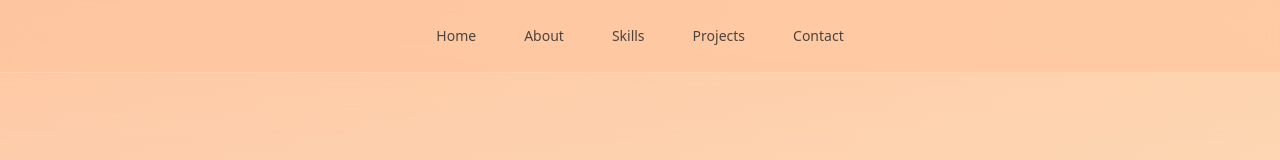
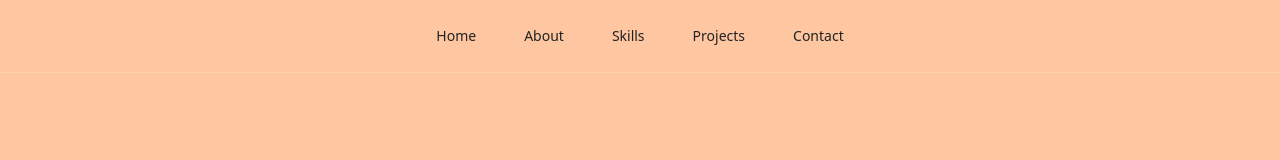
Before and after one commit to AJHemmings/earthy-essence-portfolio, a React (Vite) app: page / in a window 1280 px wide. Shown: the top 160 px of the page. Built offline with nearby package versions, Linux system fonts and the light colour scheme.

Commit message:
Refactor site styling
Removed gradients and peach color scheme.  Updated text color to black.

```diff
--- a/src/index.css
+++ b/src/index.css
@@ -1,4 +1,3 @@
-
 @tailwind base;
 @tailwind components;
 @tailwind utilities;
@@ -55,8 +54,7 @@
     @apply border-border scrollbar-hide;
   }
   body {
-    @apply bg-earth text-soil;
-    background: linear-gradient(135deg, #FEC6A1 0%, #FEF7CD 50%, #F2FCE2 100%);
+    @apply bg-earth text-dark-gray;
   }
 }
 
--- a/src/pages/Index.tsx
+++ b/src/pages/Index.tsx
@@ -44,13 +44,13 @@ const Index = () => {
 
   return (
     <div className="min-h-screen overflow-x-hidden text-dark-gray">
-      <nav className="fixed top-0 left-0 right-0 z-50 bg-earth/80 backdrop-blur-md border-b border-soil/20">
+      <nav className="fixed top-0 left-0 right-0 z-50 bg-earth border-b border-soil/20">
         <div className="max-w-7xl mx-auto px-4 py-4 flex justify-center gap-4">
           {navItems.map((section) => (
             <Button
               key={section.id}
               variant="ghost"
-              className="text-dark-gray/80 hover:text-dark-gray hover:bg-white/10"
+              className="text-dark-gray hover:text-black hover:bg-white/10"
               onClick={() => scrollToSection(section.id)}
             >
               {section.label}
@@ -60,22 +60,22 @@ const Index = () => {
       </nav>
 
       <div className="pt-16">
-        <div id="hero" className="bg-gradient-to-b from-earth/50 to-clay">
+        <div id="hero" className="bg-earth">
           <Hero />
           <div className="absolute bottom-8 left-1/2 transform -translate-x-1/2 animate-bounce">
             <ChevronDown className="w-8 h-8 text-dark-gray opacity-50" />
           </div>
         </div>
-        <div id="about" className="bg-gradient-to-b from-clay via-soil to-earth/50">
+        <div id="about" className="bg-soil">
           <About />
         </div>
-        <div id="skills" className="bg-gradient-to-b from-earth/50 to-clay">
+        <div id="skills" className="bg-earth">
           <Skills />
         </div>
-        <div id="projects" className="bg-gradient-to-b from-clay to-soil">
+        <div id="projects" className="bg-clay">
           <Projects />
         </div>
-        <div id="contact" className="bg-gradient-to-b from-soil to-earth/50">
+        <div id="contact" className="bg-soil">
           <Contact />
         </div>
       </div>
--- a/tailwind.config.ts
+++ b/tailwind.config.ts
@@ -21,7 +21,7 @@ export default {
     extend: {
       colors: {
         sage: "#F2FCE2",       // Lighter sage
-        clay: "#FDE1D3",       // Soft peach/clay
+        clay: "#FFFFFF",       // Pure white instead of peach
         earth: "#FEC6A1",      // Warm light brown
         cream: "#FFFFFF",      // Pure white
         soil: "#FEF7CD",       // Soft yellow
```
